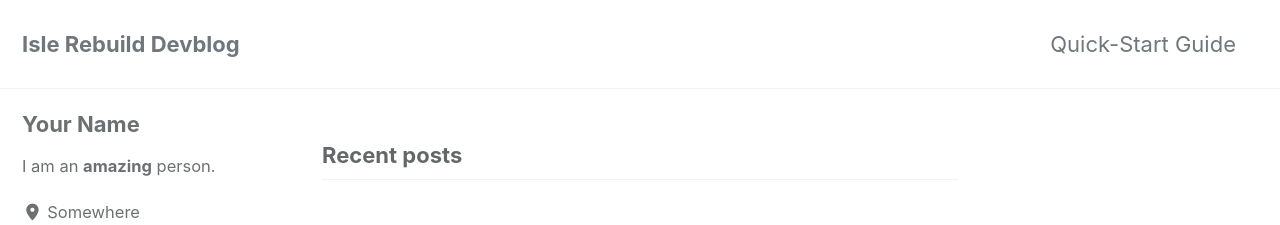
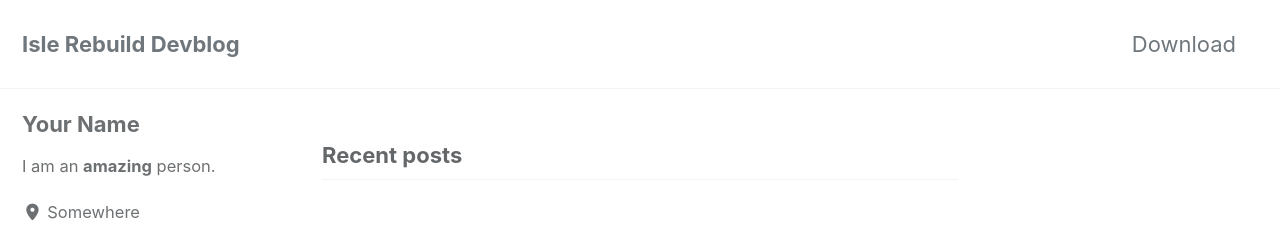
Before and after one commit to Cocsicat/IsleRebuild, a Jekyll site: the page built from index.html, in a window 1280 px wide. Shown: the top 225 px of the page. Built offline with Jekyll 4.4.1, drawn with Linux system fonts in a browser that asks for light colours; cached includes are drawn as plain includes; the list of posts is cut into pages by our own code.

Commit message:
Add Download button

```diff
--- a/_data/navigation.yml
+++ b/_data/navigation.yml
@@ -1,6 +1,6 @@
 # main links
 main:
-  - title: "Quick-Start Guide"
+  - title: "Download"
     url: https://mmistakes.github.io/minimal-mistakes/docs/quick-start-guide/
   # - title: "About"
   #   url: https://mmistakes.github.io/minimal-mistakes/about/
```
